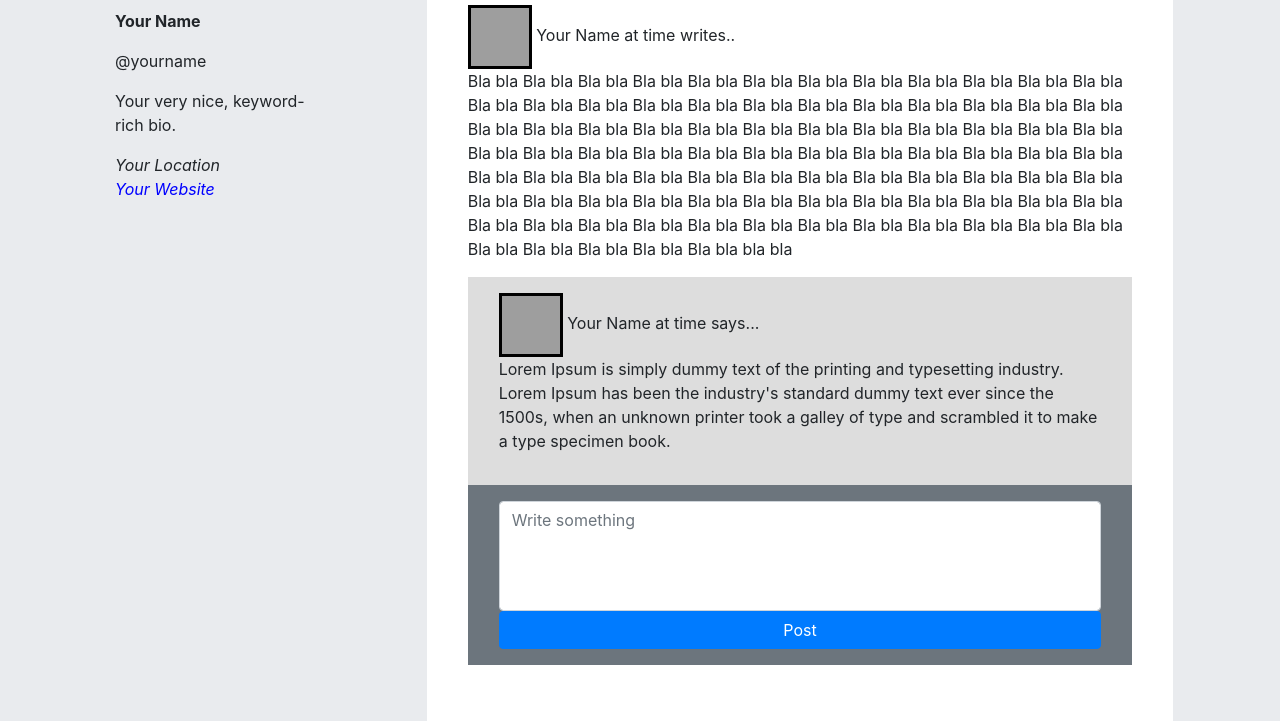
After one commit to ian128/pemwebuts2019, a PHP site: page /signup/profileView.php in a window 1280 px wide. The commit adds this page. Shown: the part 601-1322 px from the top of the page. Run offline with PHP 8.4, Linux system fonts and the light colour scheme; grey boxes are pictures that could not be loaded.

Commit message:
modul Post Status

```diff
--- /dev/null
+++ b/view/signup/profileView.php
@@ -0,0 +1,147 @@
+<!DOCTYPE html>
+<html>
+<head>
+    <meta charset="utf-8">
+    <meta http-equiv="X-UA-Compatible" content="IE=edge">
+    <title>My Profile</title>
+    <meta name="viewport" content="width=device-width, initial-scale=1">
+    <link rel="stylesheet" href="../lib/bootstrap/bootstrap.min.css">
+    <script src="../lib/bootstrap/bootstrap.min.js"></script>
+    <script src="../lib/jquery-3.3.1.min.js"></script>
+
+</head>
+<style>
+    .cover {
+    display:block;
+    position:relative;
+    width: 1500px;
+        height: 500px;
+        padding: 0px;
+    overflow:hidden;
+    z-index:1;
+}
+
+    .profile {
+    display:block;
+    position:relative;
+    border:#ffffff solid 3px;
+    border-radius:5px;
+    width:200px;
+    height:200px;
+    margin: -100px 0 10px 100px;
+    z-index:999;
+}
+
+.info {
+    display:block;
+    position:relative;
+    width:200px;
+    height:200px;
+    margin: 0px 0 10px 100px;
+    z-index:999;
+}
+    .bg-main{
+        background-color:#e9ebee;
+    }
+    .bg-timeLine{
+        background-color:#fff;
+    }
+    .profile-picture-post{
+    	padding:0px;
+    	width:64px;
+    	height:64px;
+    	border: black solid;
+    }
+    .a-comment{
+    	background-color:#dddddd;
+    	padding: 1.0em;
+    }
+    .add-comment{
+
+    }
+    .a-post{
+    	padding: 1.0em;
+    }
+    .comment-body{
+
+    }
+
+    textarea{
+    	resize:none;
+    }
+
+    form{
+    	padding: 1.0em;
+    }
+
+</style>
+<body class="bg-main">
+    <div class="container-fluid ">
+        <div class="row ">
+            <img class="cover" src="https://www.londoninstereo.com/lisnew/wp-content/uploads/2016/11/HONNE-Aug-2015-pic.jpg" alt="">
+        </div>
+
+        <div class="row">
+            <div class="col-md-4 col-sm-4 col-lg-2 col-6">
+              	<div class="row">
+              		<img src="http://malvorlagen-fensterbilder.de/bilder-bunt/Micky-Maus.jpg" class="profile" style="" caption="Tap/click to change profile picture">
+            	</div>
+                <div class="info">
+                <p><b>Your Name</b></p>
+                    <p>@yourname</p>
+
+                    <p>Your very nice, keyword-rich bio.</p>
+                    <p>
+                    <i class="">Your Location</i><br>
+                    <i class="" style="color:blue;">Your Website</i>
+                    </p>
+
+                </div>
+            </div>
+        <div class="col-md-8 offset-md-2 col-sm-8 offset-sm-2 col-lg-7 bg-timeLine" style="margin-top:50px; padding:40px;">
+                <div class="row timeline">
+                        <div class="cols a-post">
+                        	<div class="post-main">
+                            <img src="http://malvorlagen-fensterbilder.de/bilder-bunt/Micky-Maus.jpg" class="profile-picture-post" alt="">
+                                <span>Your Name</span> at <span>time</span> writes..
+                            <p>Bla bla Bla bla Bla bla Bla bla Bla bla Bla bla Bla bla Bla bla
+                            Bla bla Bla bla Bla bla Bla bla Bla bla Bla bla Bla bla Bla bla Bla bla Bla bla Bla bla Bla bla Bla bla Bla bla Bla bla Bla bla
+                            Bla bla Bla bla Bla bla Bla bla Bla bla Bla bla Bla bla Bla bla Bla bla Bla bla Bla bla Bla bla Bla bla Bla bla Bla bla Bla bla
+                            Bla bla Bla bla Bla bla Bla bla Bla bla Bla bla Bla bla Bla bla Bla bla Bla bla Bla bla Bla bla Bla bla Bla bla Bla bla Bla bla
+                            Bla bla Bla bla Bla bla Bla bla Bla bla Bla bla Bla bla Bla bla Bla bla Bla bla Bla bla Bla bla Bla bla Bla bla Bla bla Bla bla
+                            Bla bla Bla bla Bla bla Bla bla Bla bla Bla bla Bla bla Bla bla Bla bla Bla bla Bla bla Bla bla Bla bla Bla bla Bla bla Bla bla
+                           Bla bla bla bla
+                           </p>
+                           </div>
+                           <div class="container comment-body">
+                           	<div class="row">
+                           			<div class="a-comment col-12">
+                           				 <div class="row col-sm-12 col-ml-3">
+                           				 	<div class="col-12">
+                           				 	<img src="http://malvorlagen-fensterbilder.de/bilder-bunt/Micky-Maus.jpg" class="profile-picture-post" alt="">
+                           				  	<span>Your Name</span> at <span>time</span> says...
+                           				 	</div>
+                           				 </div>
+                           				 <div class="col-sm-12 col-ml-6">
+                           				 	<p>
+                           				 	Lorem Ipsum is simply dummy text of the printing and typesetting industry.
+                           				 	Lorem Ipsum has been the industry's standard dummy text ever since the 1500s,
+                           				 	when an unknown printer took a galley of type and scrambled it to make a type specimen book.
+                           				 	</p>
+                           				 </div>
+                           		</div>
+                           		<div class="col col-12 bg-secondary add-comment">
+                           		<form action="">
+                            		<textarea class="form-control" rows="4" id="comment" placeholder="Write something"></textarea>
+                            		<button type="submit" class="btn btn-primary btn-block" >Post</button>
+                           		</form>
+                           		</div>
+                        	</div>
+
+                    </div>
+                    </div>
+
+				</div>
+		</div>
+		</body>
+</html>
```
Also changed, not shown: view/profileView.php (+32 -2 lines).
